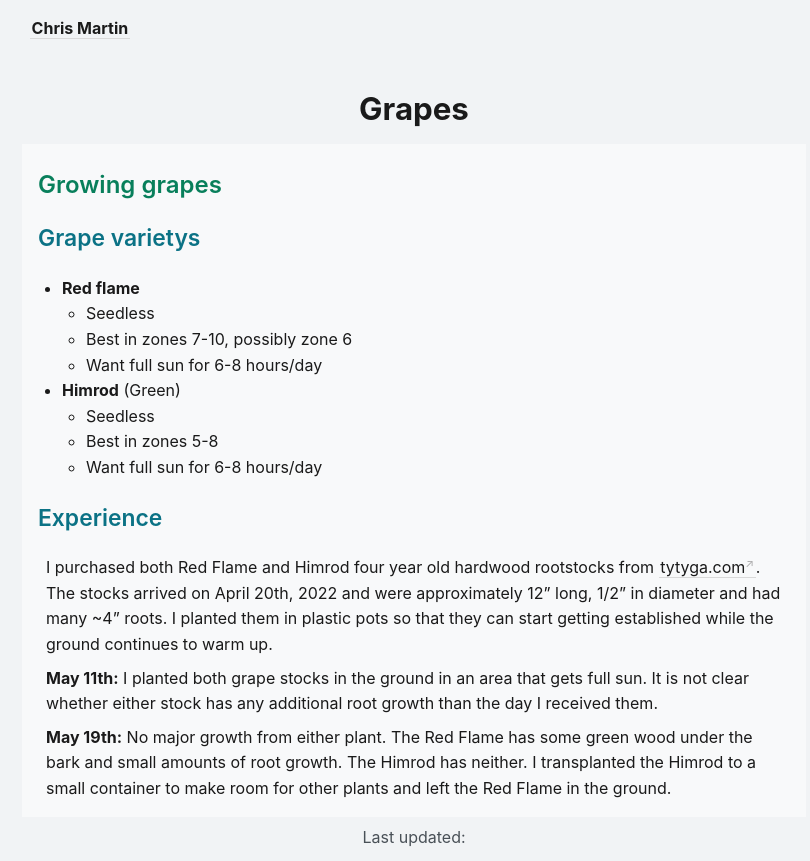
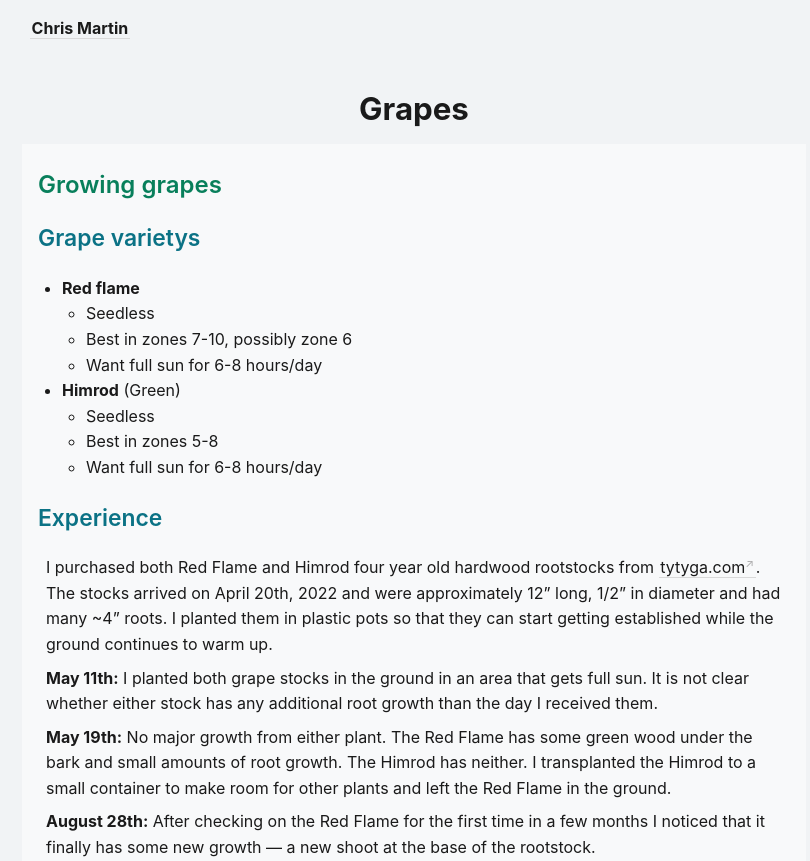
Before and after one commit to chriswmartin/text, a Jekyll site: the page built from _notes/grapes.md, in a window 1280 px wide. Shown: the top 861 px of the page, without its empty margins (226-1036 px from the left). Built offline with Jekyll 4.4.1, drawn with Linux system fonts in a browser that asks for light colours; grey boxes are pictures that could not be loaded.

Commit message:
Update note grapes.md

```diff
--- a/_notes/grapes.md
+++ b/_notes/grapes.md
@@ -24,3 +25,7 @@ I purchased both Red Flame and Himrod four year old hardwood rootstocks from [ty
 **May 11th:** I planted both grape stocks in the ground in an area that gets full sun. It is not clear whether either stock has any additional root growth than the day I received them.
 
 **May 19th:** No major growth from either plant. The Red Flame has some green wood under the bark and small amounts of root growth. The Himrod has neither. I transplanted the Himrod to a small container to make room for other plants and left the Red Flame in the ground.
+
+**August 28th:** After checking on the Red Flame for the first time in a few months I noticed that it finally has some new growth — a new shoot at the base of the rootstock.
+
+![](../assets/images/IMG_4898.jpg)
```
Also changed, not shown: other parts of _notes/grapes.md (+1 -0 lines).
